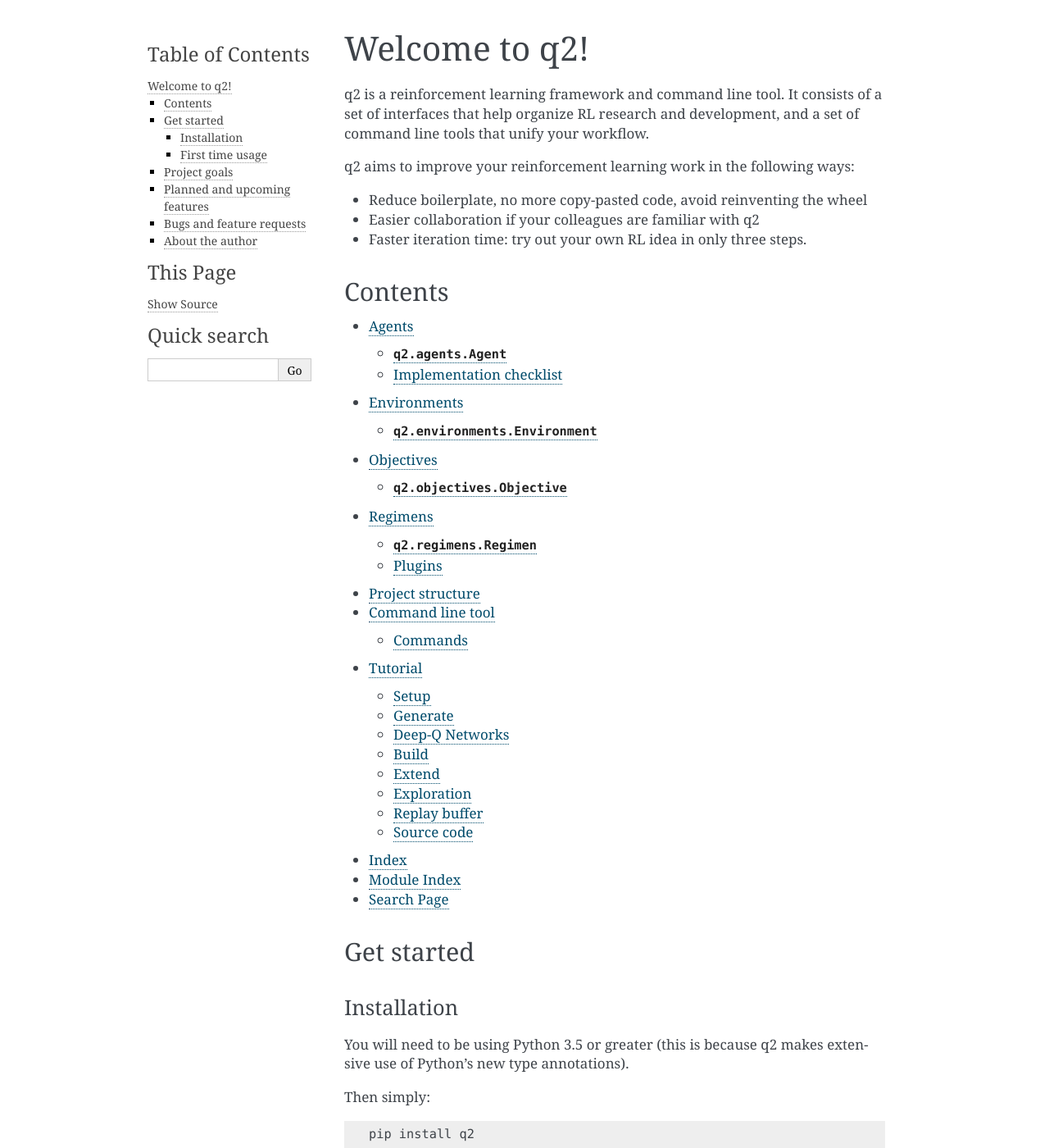
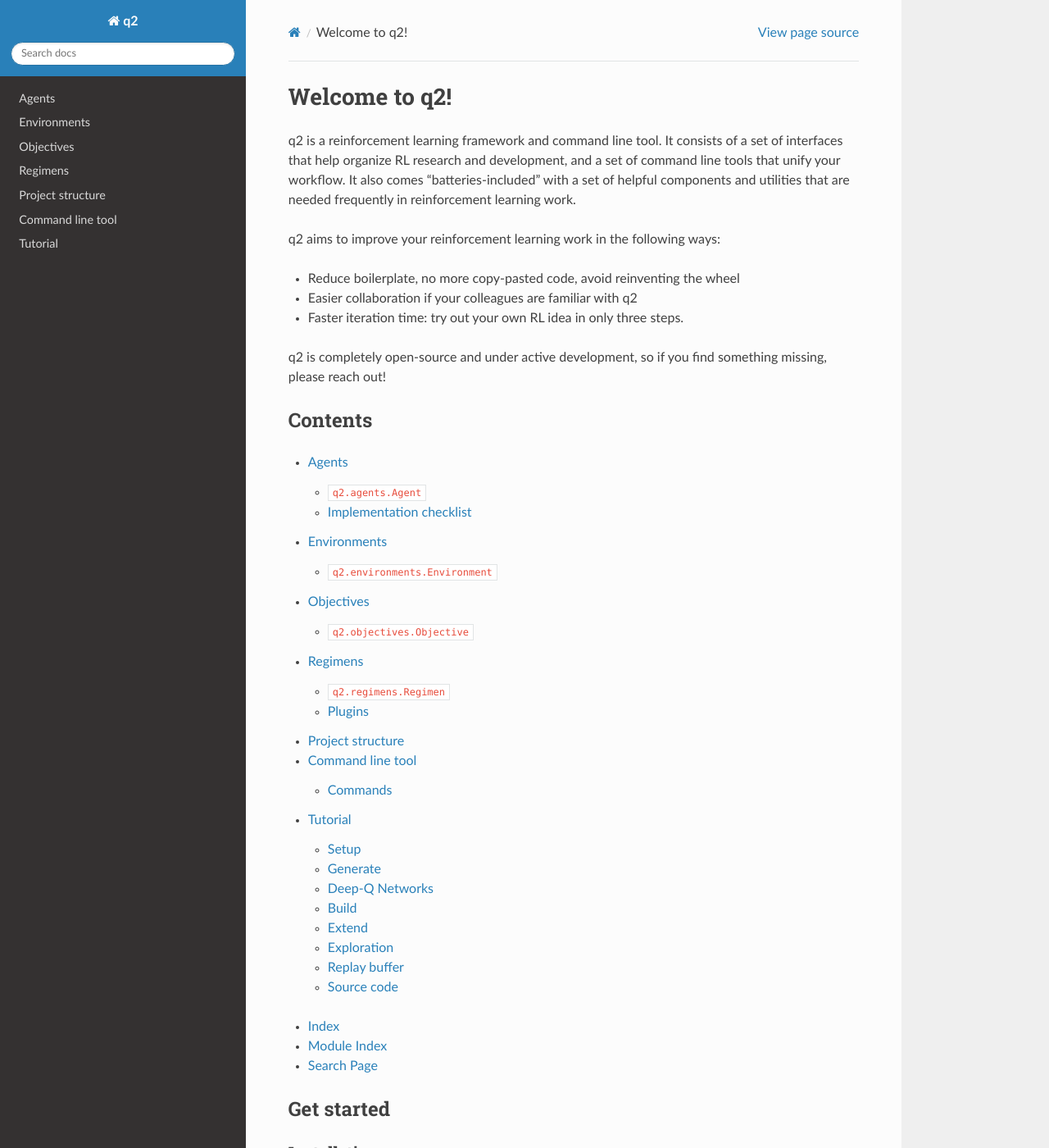
Before and after one commit to tdb-alcorn/q2, a Sphinx documentation site: the page built from docs/index.rst, in a window 1280 px wide and 1400 px high. Shown: the whole window at 82% size. Built offline with Sphinx 7.4.7 and the Read the Docs theme 2.0.0, drawn with Linux system fonts in a browser that asks for light colours; some of the changed text lies outside the part shown.

Commit message:
Change theme to Read The Docs.

```diff
--- a/docs/conf.py
+++ b/docs/conf.py
@@ -76,7 +76,8 @@ pygments_style = 'sphinx'
 # The theme to use for HTML and HTML Help pages.  See the documentation for
 # a list of builtin themes.
 #
-html_theme = 'alabaster'
+# html_theme = 'alabaster'
+html_theme = 'sphinx_rtd_theme'
 
 # Theme options are theme-specific and customize the look and feel of a theme
 # further.  For a list of options available for each theme, see the
--- a/docs/index.rst
+++ b/docs/index.rst
@@ -1,16 +1,11 @@
-.. q2 documentation master file, created by
-   sphinx-quickstart on Tue Jun 26 10:57:46 2018.
-   You can adapt this file completely to your liking, but it should at least
-   contain the root `toctree` directive.
-
-
-==============
 Welcome to q2!
 ==============
 
 q2 is a reinforcement learning framework and command line tool. It consists
 of a set of interfaces that help organize RL research and development, and a
-set of command line tools that unify your workflow.
+set of command line tools that unify your workflow. It also comes "batteries-included"
+with a set of helpful components and utilities that are needed frequently in
+reinforcement learning work.
 
 q2 aims to improve your reinforcement learning work in the following ways:
 
@@ -18,9 +13,10 @@ q2 aims to improve your reinforcement learning work in the following ways:
 * Easier collaboration if your colleagues are familiar with q2
 * Faster iteration time: try out your own RL idea in only three steps.
 
+q2 is completely open-source and under active development, so if you find
+something missing, please reach out!
 
 
---------
 Contents
 --------
 
@@ -40,7 +36,6 @@ Contents
 * :ref:`search`
 
 
------------
 Get started
 -----------
 
@@ -75,14 +70,15 @@ You can then run::
 
     q2 generate --help
 
-to see how to go about generating new agents, environments, objectives, regimens and more.
+to see how to go about generating new agents, environments, objectives,
+regimens and more.
 
 To see q2 in action right away, start a training session by running::
 
     q2 train random --env gym.CartPole-v1 --episodes 10 --render
 
-You should see a window open up rendering the ``CartPole-v1`` environment from
-OpenAI Gym, with q2's ``random`` agent playing. The basic syntax of the
+You should see a window open up rendering the ``CartPole-v1`` environment
+from OpenAI Gym, with q2's ``random`` agent playing. The basic syntax of the
 ``train`` command is::
 
     q2 train <agent> --env <environment> --episodes <num_episodes> --render
@@ -90,7 +86,6 @@ OpenAI Gym, with q2's ``random`` agent playing. The basic syntax of the
 Run ``q2 train --help`` to see all the options.
 
 
--------------
 Project goals
 -------------
 
@@ -102,7 +97,6 @@ tightly-coupled methods and a ton of unhandled corner cases. I dreamed of
 cloning another researcher's project and immediately feeling confident enough
 to start hacking on their algorithms, so I created q2 to make that possible.
 
-TODO: Add links to all the frameworks listed here.
 In the recent past, the field of web development faced a similar problem,
 with every developer having their own tools and techniques that they copy
 from project to project, making it hard for people to collaborate and learn
@@ -125,25 +118,26 @@ The goal of q2 is to make steps 1 and 3 completely seamless so that you can
 spend as much time as possible in step 2, confident that with q2 supporting
 you, all of your effort can be focused on the learning task at hand.
 
------------------------------
+
 Planned and upcoming features
 -----------------------------
 
 - Better integration with Keras, PyTorch and other Tensorflow API wrappers
 - Web interface to your agent zoo
-- Improved deployment story: we aim to support common deployment patterns
+- Improved deployment story: q2 should support common deployment patterns
 - Show better training metrics, explore integrating with Tensorboard
 
--------------------------
+
 Bugs and feature requests
 -------------------------
 
-If you find something wrong, please create an issue on the
-`Github page <https://github.com/tdb-alcorn/q2>`_.
+If you find something wrong, please create an issue on the `Github page
+<https://github.com/tdb-alcorn/q2>`_.
 
 
-----------------
 About the author
 ----------------
 
-My personal website and blog can be found at `tdb-alcorn.github.io <https://tdb-alcorn.github.io>`_.
+I'm a software engineer who hacks on RL projects in my spare time. My
+personal website and blog can be found at `tdb-alcorn.github.io
+<https://tdb-alcorn.github.io>`_.
--- a/docs/tutorial.rst
+++ b/docs/tutorial.rst
@@ -76,6 +76,7 @@ generate an agent called ``dqn``::
 
 Now you should have a file at ``q2_tutorial/agents/dqn.py``. Open it up in
 an editor. You should see a Python class definition that begins::
+
     class Dqn(Agent):
         ...
 
@@ -267,6 +268,7 @@ else that needs to be done here, although soon there will be::
 
 You're done! You now have a fully functioning DQN agent. Try it out in a
 training session::
+
     q2 train dqn --env gym.CartPole-v1 --episodes 10 --render
 
 Once again you should see the cart-pole environment rendered on the screen,
--- a/requirements-readthedocs.txt
+++ b/requirements-readthedocs.txt
@@ -6,3 +6,4 @@ gym==0.10.5
 gym-retro==0.5.4
 Sphinx==1.7.5
 sphinx-autobuild==0.7.1
+sphinx-rtd-theme==0.4.0
--- a/requirements.txt
+++ b/requirements.txt
@@ -5,3 +5,4 @@ gym==0.10.5
 gym-retro==0.5.4
 Sphinx==1.7.5
 sphinx-autobuild==0.7.1
+sphinx-rtd-theme==0.4.0
```
Also changed, not shown: other parts of docs/index.rst (+2 -3 lines).
